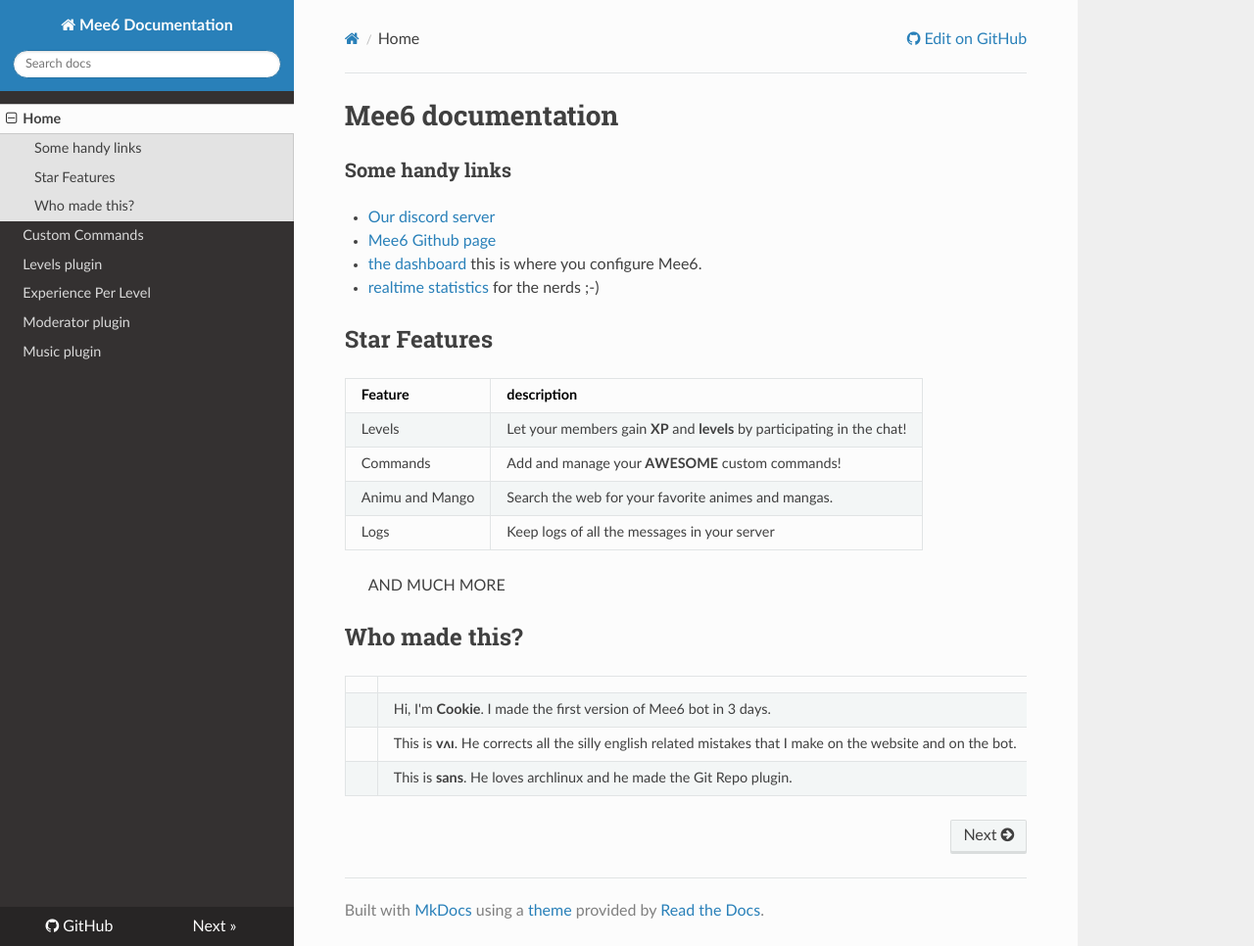
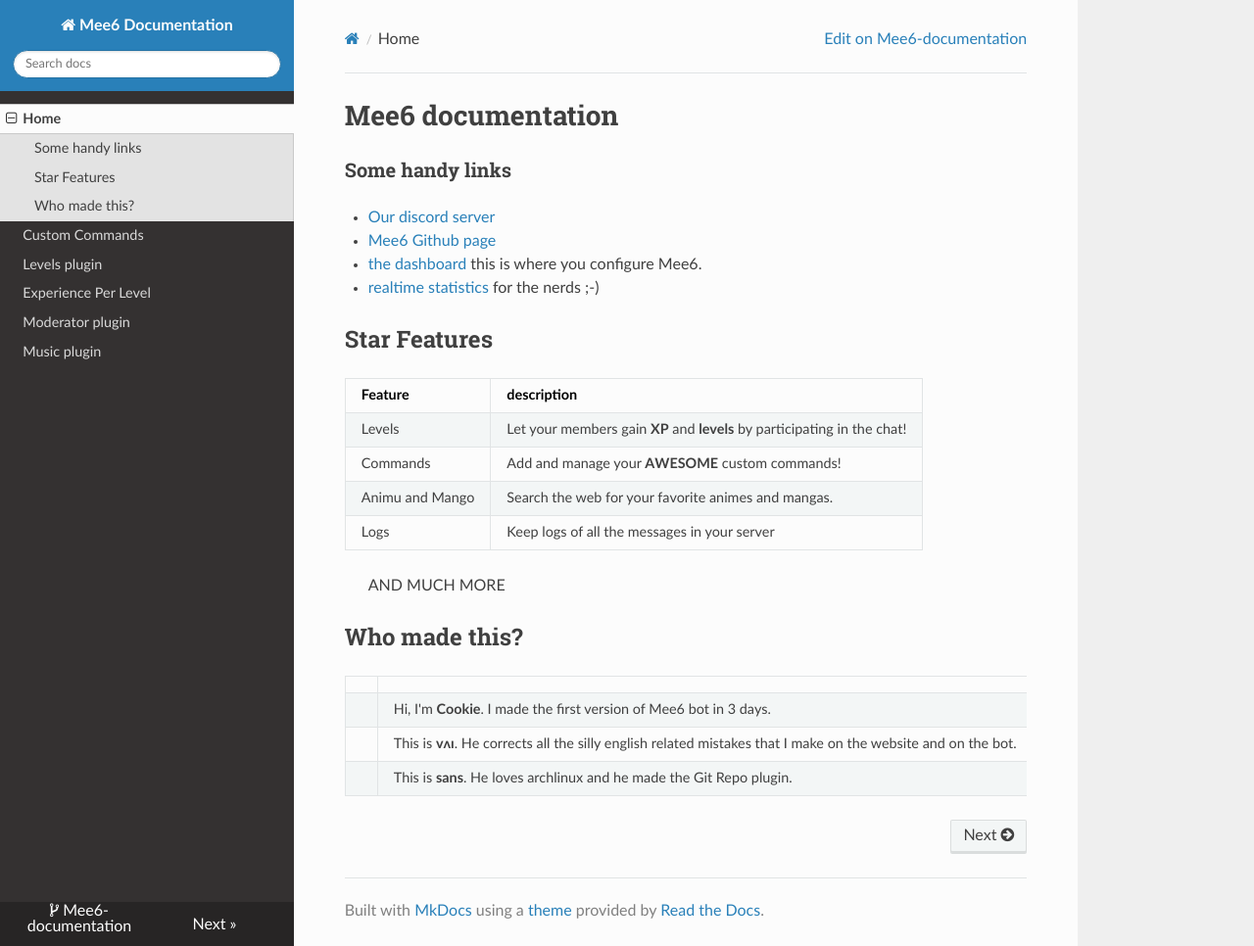
Before and after one commit to Mee6/Mee6-documentation, an MkDocs documentation site: the page built from docs/index.md, in a window 1280 px wide and 966 px high. Shown: the whole window at 98% size. Built offline with MkDocs 1.6.1, drawn with Linux system fonts in a browser that asks for light colours; nearby versions of some CDN libraries; old or Windows-style settings are respelled for this version of MkDocs.

Commit message:
changed github repo

```diff
--- a/mkdocs.yml
+++ b/mkdocs.yml
@@ -1,7 +1,7 @@
 site_name: Mee6 Documentation
-site_url: http://SilBoydens.github.io/Mee6-documentation
-repo_url: https://github.com/SilBoydens/Mee6-documentation
-repo_name: GitHub
+site_url: http://mee6.github.io/Mee6-documentation
+repo_url: https://github.com/mee6/Mee6-documentation
+repo_name: Mee6-documentation
 site_author: Sil Boydens
 theme: readthedocs
 markdown_extensions:
```
